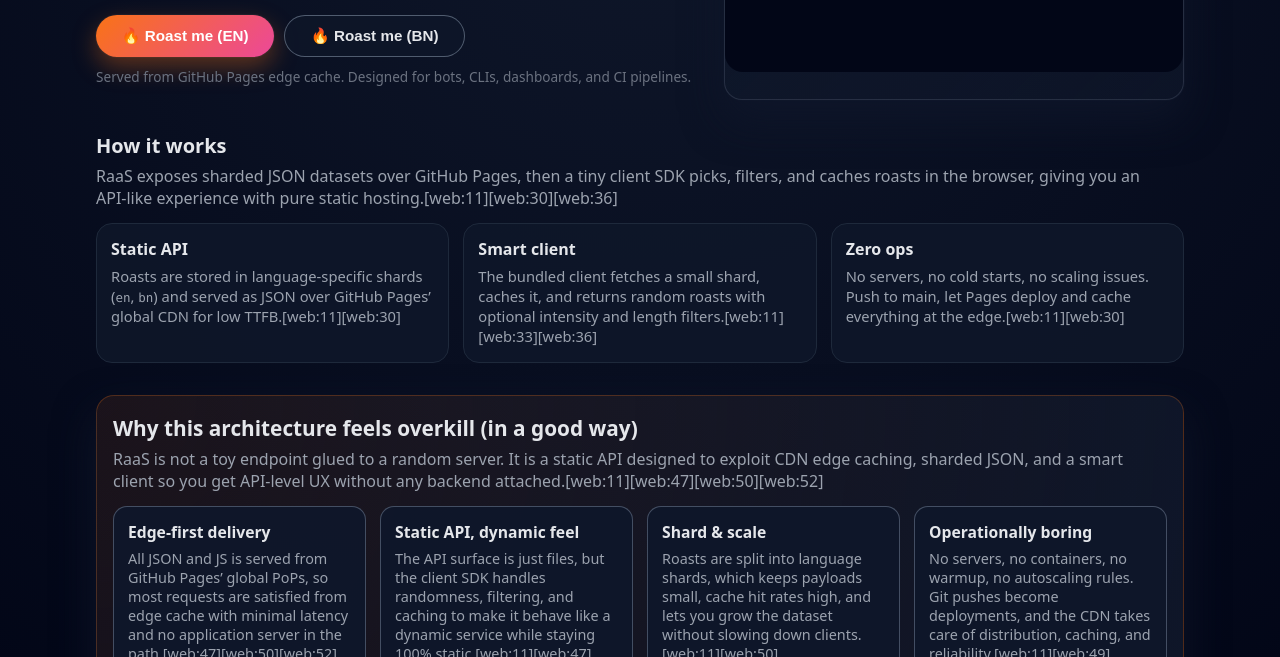
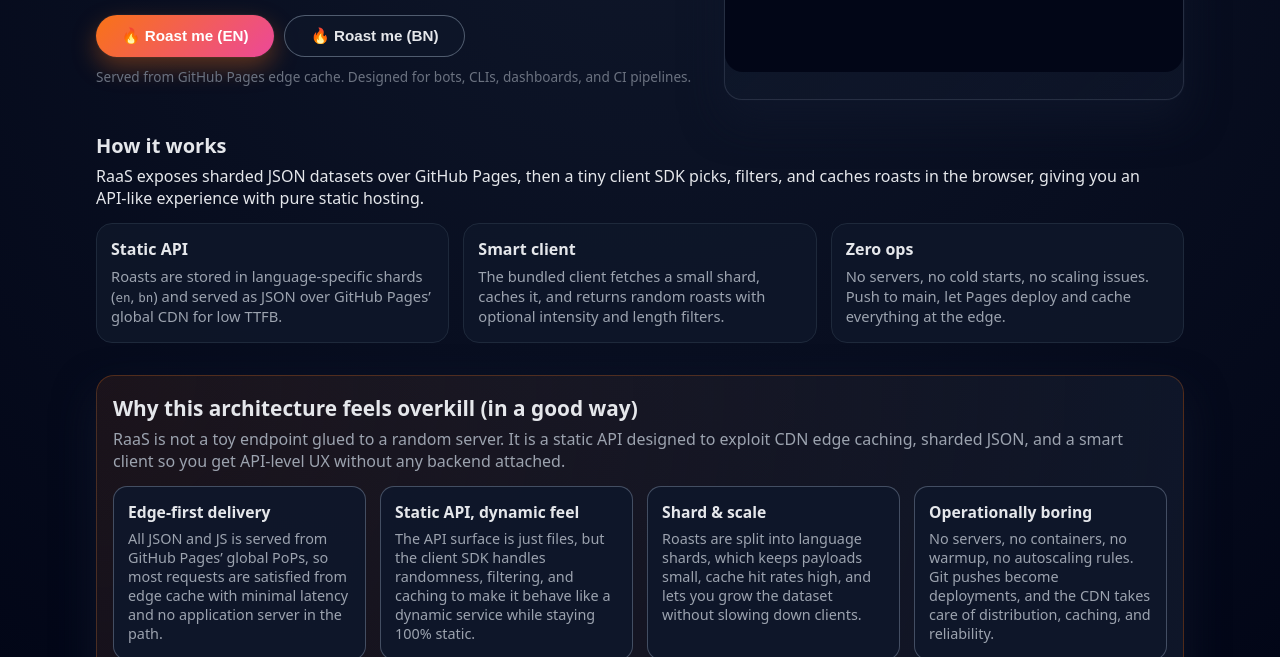
Before and after one commit to Maijied/roast-as-a-service, a plain HTML site: page index.html in a window 1280 px wide. Shown: the part 143-800 px from the top of the page. Drawn offline with Linux system fonts and the light colour scheme.

Commit message:
Cleanup citations and enhance README

```diff
--- a/index.html
+++ b/index.html
@@ -1,16 +1,19 @@
 <!DOCTYPE html>
 <html lang="en">
+
 <head>
     <meta charset="UTF-8" />
     <title>Roast as a Service · RaaS</title>
     <meta name="viewport" content="width=device-width, initial-scale=1" />
 
     <!-- Meta -->
-  <meta name="description" content="Roast as a Service (RaaS) – a CDN-backed static JSON API that serves blazing-fast developer roasts in English and Bangla. Plug it into your apps, bots, and CI.">
+    <meta name="description"
+        content="Roast as a Service (RaaS) – a CDN-backed static JSON API that serves blazing-fast developer roasts in English and Bangla. Plug it into your apps, bots, and CI.">
 
     <!-- Open Graph -->
     <meta property="og:title" content="Roast as a Service · RaaS" />
-  <meta property="og:description" content="Blazing-fast static JSON API for developer roasts. EN + BN, CDN cached, no backend." />
+    <meta property="og:description"
+        content="Blazing-fast static JSON API for developer roasts. EN + BN, CDN cached, no backend." />
     <meta property="og:url" content="https://maijied.github.io/roast-as-a-service/" />
     <meta property="og:type" content="website" />
     <!-- Optional preview image -->
@@ -23,13 +26,15 @@
 
     <link rel="stylesheet" href="./assets/style.css" />
 </head>
+
 <body>
     <div class="shell">
         <header class="hero">
             <div class="hero-text">
                 <h1>Roast as a Service <span class="badge">RaaS</span></h1>
                 <p class="subtitle">
-          CDN‑served static JSON API for developer roasts. Zero backend, ultra‑low latency, English &amp; Bangla support.
+                    CDN‑served static JSON API for developer roasts. Zero backend, ultra‑low latency, English &amp;
+                    Bangla support.
                 </p>
                 <div class="hero-actions">
                     <button id="btn-en" class="btn primary">🔥 Roast me (EN)</button>
@@ -57,26 +62,29 @@ $ raas get --lang=en
         <main>
             <section class="section">
                 <h2>How it works</h2>
-        <p>
-          RaaS exposes sharded JSON datasets over GitHub Pages, then a tiny client SDK picks, filters, and caches roasts in the browser, giving you an API‑like experience with pure static hosting.[web:11][web:30][web:36]
+                RaaS exposes sharded JSON datasets over GitHub Pages, then a tiny client SDK picks, filters, and caches
+                roasts in the browser, giving you an API‑like experience with pure static hosting.
                 </p>
                 <div class="grid">
                     <div class="card">
                         <h3>Static API</h3>
                         <p>
-              Roasts are stored in language‑specific shards (<code>en</code>, <code>bn</code>) and served as JSON over GitHub Pages’ global CDN for low TTFB.[web:11][web:30]
+                            Roasts are stored in language‑specific shards (<code>en</code>, <code>bn</code>) and served
+                            as JSON over GitHub Pages’ global CDN for low TTFB.
                         </p>
                     </div>
                     <div class="card">
                         <h3>Smart client</h3>
                         <p>
-              The bundled client fetches a small shard, caches it, and returns random roasts with optional intensity and length filters.[web:11][web:33][web:36]
+                            The bundled client fetches a small shard, caches it, and returns random roasts with optional
+                            intensity and length filters.
                         </p>
                     </div>
                     <div class="card">
                         <h3>Zero ops</h3>
                         <p>
-              No servers, no cold starts, no scaling issues. Push to main, let Pages deploy and cache everything at the edge.[web:11][web:30]
+                            No servers, no cold starts, no scaling issues. Push to main, let Pages deploy and cache
+                            everything at the edge.
                         </p>
                     </div>
                 </div>
@@ -85,32 +93,37 @@ $ raas get --lang=en
             <section class="section section-accent">
                 <h2>Why this architecture feels overkill (in a good way)</h2>
                 <p>
-          RaaS is not a toy endpoint glued to a random server. It is a static API designed to exploit CDN edge caching, sharded JSON, and a smart client so you get API-level UX without any backend attached.[web:11][web:47][web:50][web:52]
+                    RaaS is not a toy endpoint glued to a random server. It is a static API designed to exploit CDN edge
+                    caching, sharded JSON, and a smart client so you get API-level UX without any backend attached.
                 </p>
 
                 <div class="grid arch-grid">
                     <div class="card arch-card">
                         <h3>Edge-first delivery</h3>
                         <p>
-              All JSON and JS is served from GitHub Pages’ global PoPs, so most requests are satisfied from edge cache with minimal latency and no application server in the path.[web:47][web:50][web:52]
+                            All JSON and JS is served from GitHub Pages’ global PoPs, so most requests are satisfied
+                            from edge cache with minimal latency and no application server in the path.
                         </p>
                     </div>
                     <div class="card arch-card">
                         <h3>Static API, dynamic feel</h3>
                         <p>
-              The API surface is just files, but the client SDK handles randomness, filtering, and caching to make it behave like a dynamic service while staying 100% static.[web:11][web:47]
+                            The API surface is just files, but the client SDK handles randomness, filtering, and caching
+                            to make it behave like a dynamic service while staying 100% static.
                         </p>
                     </div>
                     <div class="card arch-card">
                         <h3>Shard &amp; scale</h3>
                         <p>
-              Roasts are split into language shards, which keeps payloads small, cache hit rates high, and lets you grow the dataset without slowing down clients.[web:11][web:50]
+                            Roasts are split into language shards, which keeps payloads small, cache hit rates high, and
+                            lets you grow the dataset without slowing down clients.
                         </p>
                     </div>
                     <div class="card arch-card">
                         <h3>Operationally boring</h3>
                         <p>
-              No servers, no containers, no warmup, no autoscaling rules. Git pushes become deployments, and the CDN takes care of distribution, caching, and reliability.[web:11][web:49][web:52]
+                            No servers, no containers, no warmup, no autoscaling rules. Git pushes become deployments,
+                            and the CDN takes care of distribution, caching, and reliability.
                         </p>
                     </div>
                 </div>
@@ -144,7 +157,7 @@ $ raas get --lang=en
             <section class="section">
                 <h2>API usage</h2>
                 <p>
-          RaaS is a read‑only static API, so you interact with it using simple GET requests or the client SDK.[web:11][web:58][web:61]
+                    RaaS is a read‑only static API, so you interact with it using simple GET requests or the client SDK.
                 </p>
                 <div class="code-grid">
                     <div class="code-card">
@@ -175,7 +188,7 @@ async function getRandomRoast(lang = 'en') {
             <section class="section">
                 <h2>Postman collection</h2>
                 <p>
-          Prefer GUI testing? Import the Postman collection and hit the static endpoints directly.[web:11][web:61]
+                    Prefer GUI testing? Import the Postman collection and hit the static endpoints directly.
                 </p>
                 <div class="code-card">
                     <h3>Download</h3>
@@ -236,4 +249,5 @@ async function getRandomRoast(lang = 'en') {
             `https://www.linkedin.com/sharing/share-offsite/?url=${pageUrl}`;
     </script>
 </body>
+
 </html>
```
Also changed, not shown: README.md. Lines whose indentation alone changed are shown as unchanged.
